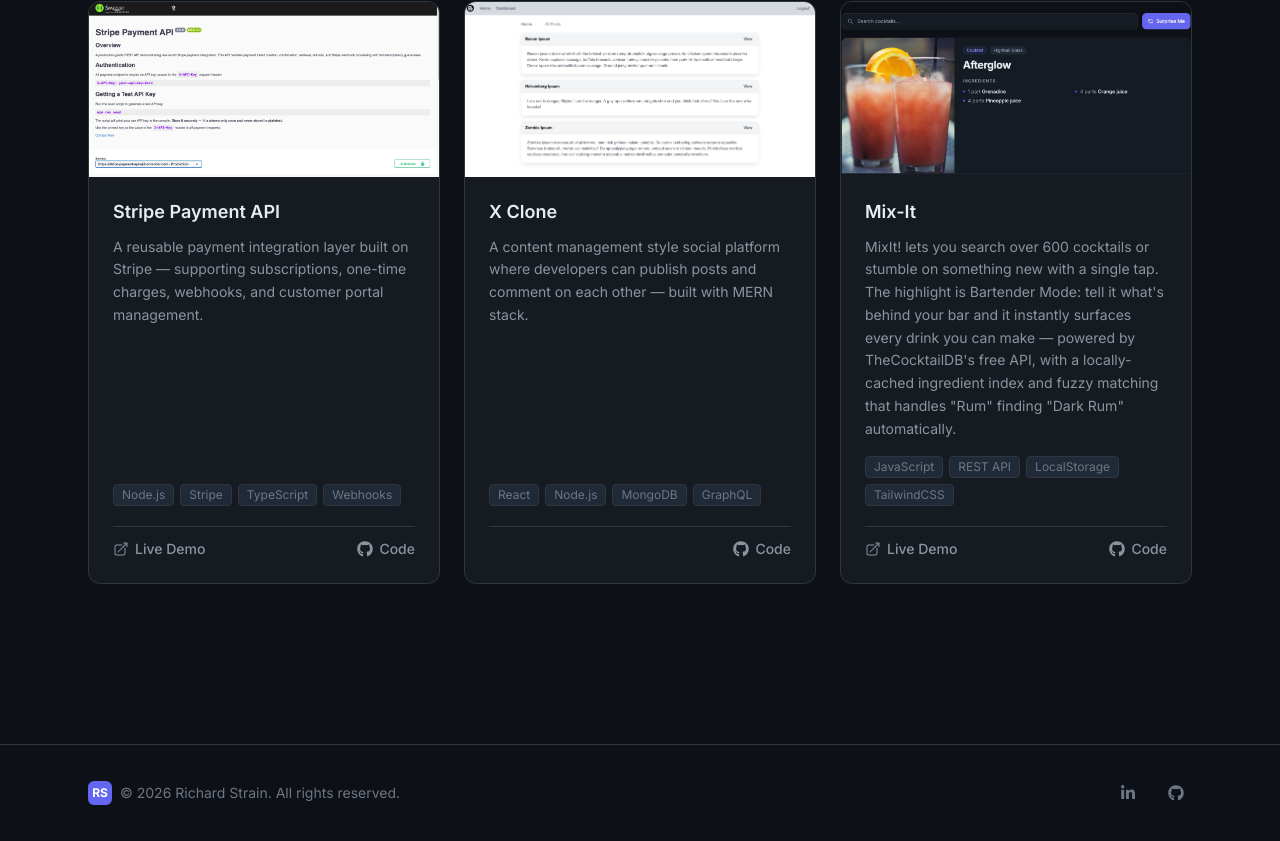
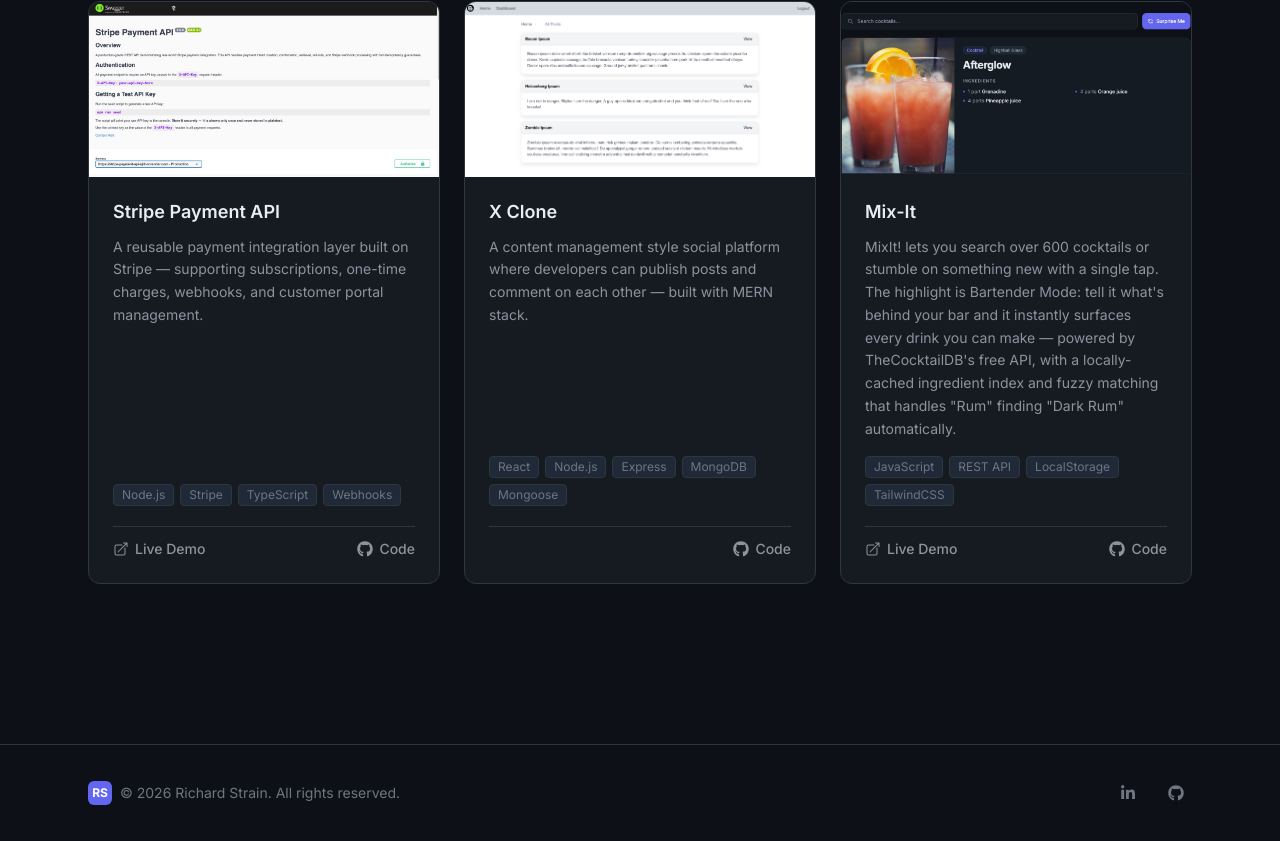
Before and after one commit to rich-strain/robot-barnacle, a React (Vite) app: page /portfolio in a window 1280 px wide. Shown: the part 1077-1918 px from the top of the page. Built offline with nearby package versions, Linux system fonts and the light colour scheme.

Commit message:
Corrected X Clone Project Tech

```diff
--- a/src/pages/Portfolio.jsx
+++ b/src/pages/Portfolio.jsx
@@ -45,7 +45,7 @@ const PROJECTS = [
     desc: 'A content management style social platform where developers can publish posts and comment on each other — built with MERN stack.',
     // deployUrl: 'https://crispy-dollop.onrender.com',
     gitUrl: 'https://github.com/rich-strain/crispy-dollop',
-    tags: ['React', 'Node.js', 'MongoDB', 'GraphQL'],
+    tags: ['React', 'Node.js', 'Express', 'MongoDB', 'Mongoose'],
   },
   // {
   //   img: '/image/travelBlog.png',
```
